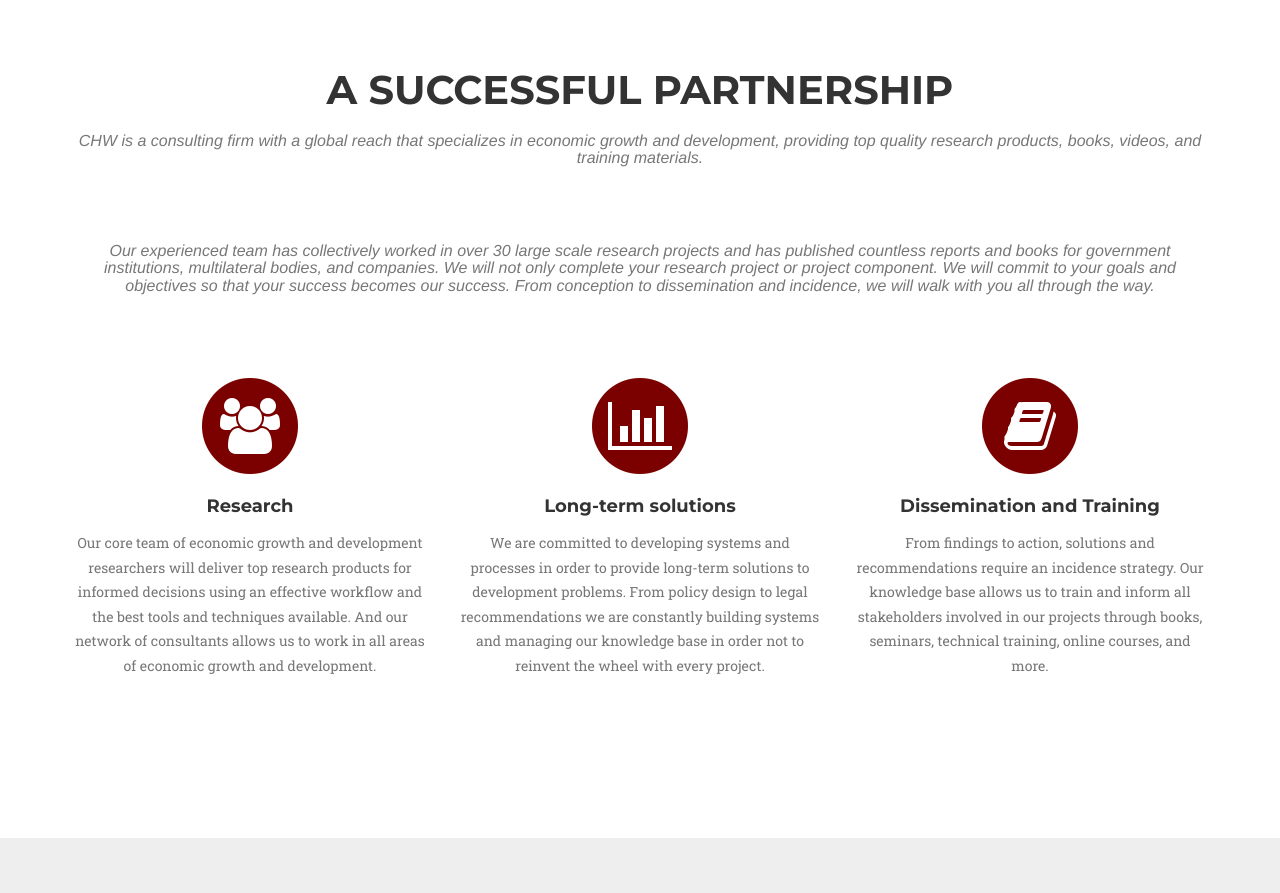
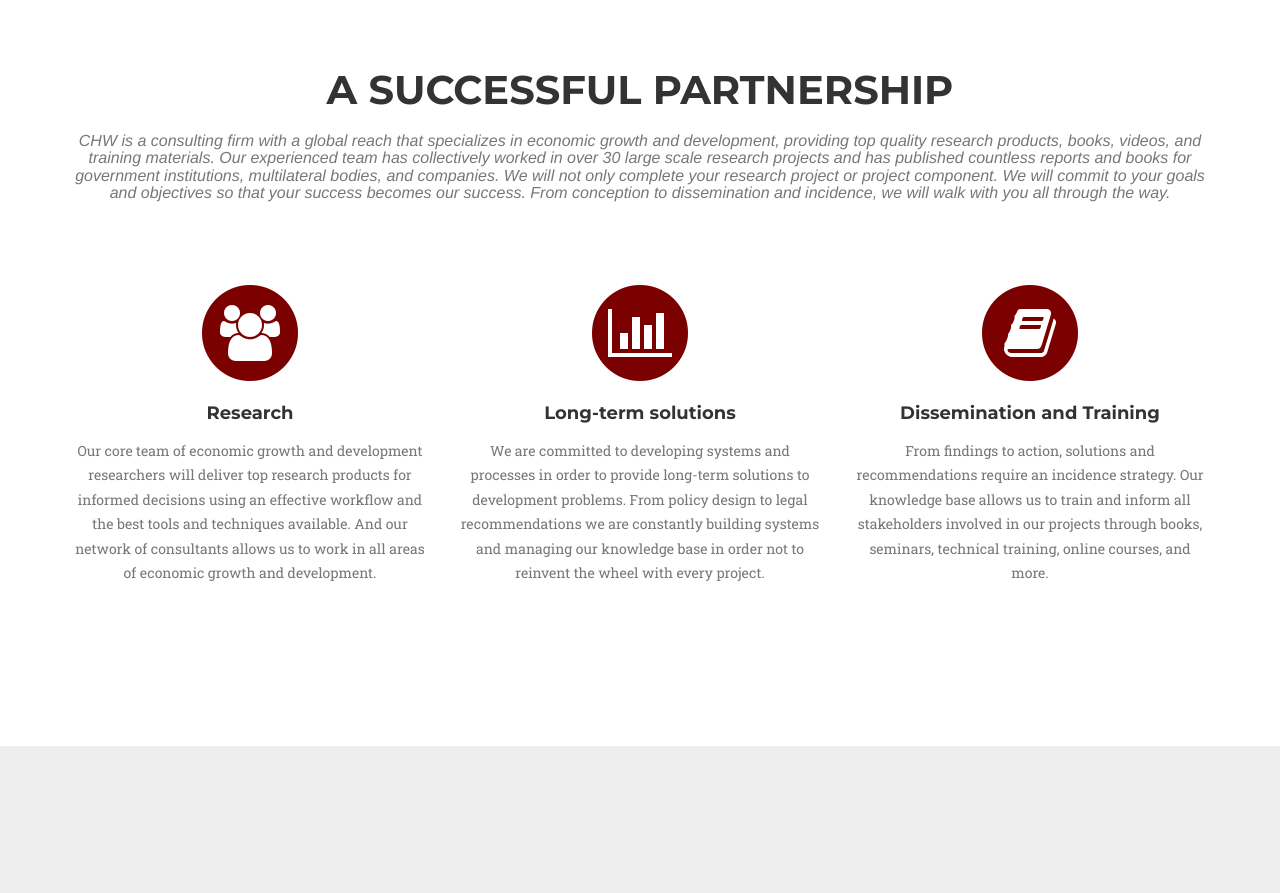
Before and after one commit to chwgt/chwgt.github.io, a website: page index.html in a window 1280 px wide. Shown: the part 880-1773 px from the top of the page. Drawn offline with nearby package versions, Linux system fonts and the light colour scheme; a web font is replaced by a local one.

```diff
--- a/index.html
+++ b/index.html
@@ -93,8 +93,7 @@
             <div class="row">
                 <div class="col-lg-12 text-center">
                     <h2 class="section-heading">A Successful Partnership</h2>
-					<h3 class="section-subheading text-muted">CHW is a consulting firm with a global reach that specializes in economic growth and development, providing top quality research products, books, videos, and training materials.</h3>
-                    <h3 class="section-subheading text-muted">Our experienced team has collectively worked in over 30 large scale research projects and has published countless reports and books for government institutions, multilateral bodies, and companies. We will not only complete your research project or project component. We will commit to your goals and objectives so that your success becomes our success. From conception to dissemination and incidence, we will walk with you all through the way.</h3>
+					<h3 class="section-subheading text-muted">CHW is a consulting firm with a global reach that specializes in economic growth and development, providing top quality research products, books, videos, and training materials. Our experienced team has collectively worked in over 30 large scale research projects and has published countless reports and books for government institutions, multilateral bodies, and companies. We will not only complete your research project or project component. We will commit to your goals and objectives so that your success becomes our success. From conception to dissemination and incidence, we will walk with you all through the way.</h3>
                 </div>
             </div>
             <div class="row text-center">
```
